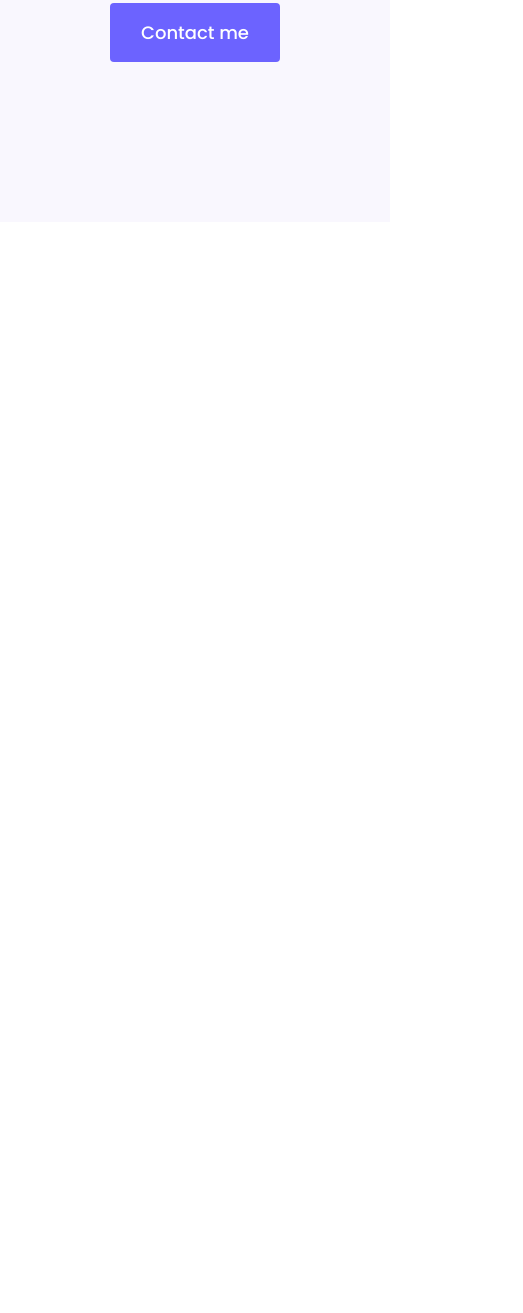
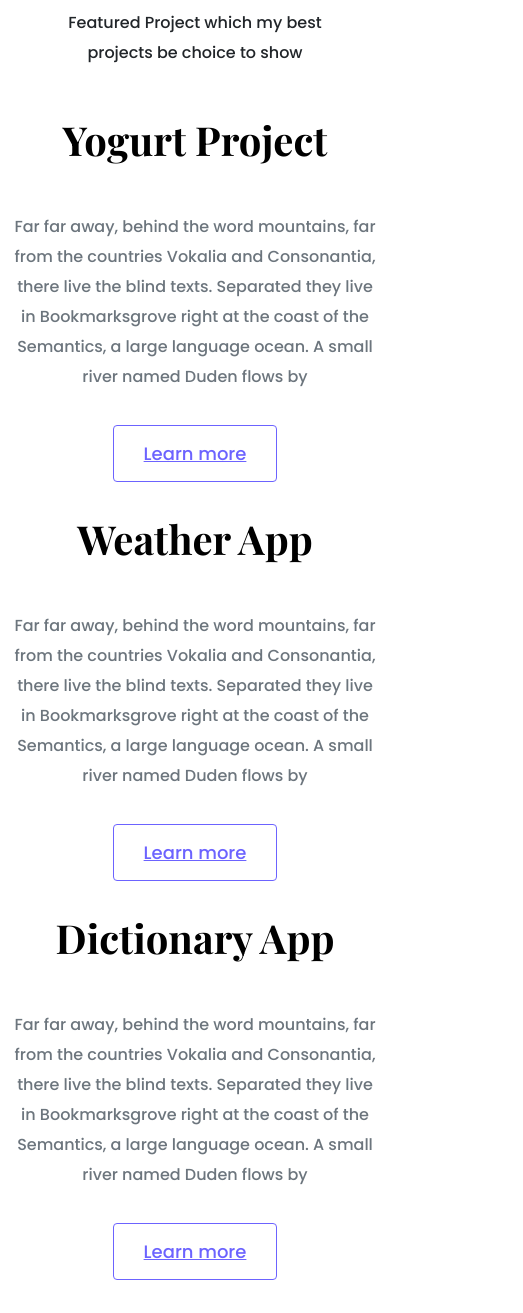
Before and after one commit to ProdenceM/frontend-portfolio-project, a plain HTML site: page index.html in a window 390 px wide. Shown: the part 593-1906 px from the top of the page, 523 px wide, since content can reach past the window. Before the commit the page ends 844 px from the top, so only its background shows below. Drawn offline with nearby package versions, Linux system fonts and the light colour scheme.

Commit message:
intergraded homepage content design

```diff
--- a/index.html
+++ b/index.html
@@ -37,5 +37,73 @@
         <a href="#" class="btn btn-branding">Contact me</a>
       </div>
     </div>
+    <p class="text-center m-5">
+      Featured Project which my best projects be choice to show
+    </p>
+    <div class="container">
+      <div class="row mb-5">
+        <div class="col d-none d-lg-block">
+          <img
+            src="images/yogurt.png"
+            class="img-fluid"
+            alt="a yogurt picture "
+          />
+        </div>
+        <div class="col">
+          <div class="project-description">
+            <h2 class="mb-5">Yogurt Project</h2>
+            <p class="mb-5 text-muted">
+              Far far away, behind the word mountains, far from the countries
+              Vokalia and Consonantia, there live the blind texts. Separated
+              they live in Bookmarksgrove right at the coast of the Semantics, a
+              large language ocean. A small river named Duden flows by
+            </p>
+            <a href="#" class="btn-branding-outline">Learn more</a>
+          </div>
+        </div>
+      </div>
+      <div class="row mb-5">
+        <div class="col">
+          <div class="project-description">
+            <h2 class="mb-5">Weather App</h2>
+            <p class="mb-5 text-muted">
+              Far far away, behind the word mountains, far from the countries
+              Vokalia and Consonantia, there live the blind texts. Separated
+              they live in Bookmarksgrove right at the coast of the Semantics, a
+              large language ocean. A small river named Duden flows by
+            </p>
+            <a href="#" class="btn-branding-outline">Learn more</a>
+          </div>
+        </div>
+        <div class="col d-none d-lg-block">
+          <img
+            src="images/weather.png"
+            class="img-fluid"
+            alt="a yogurt picture "
+          />
+        </div>
+      </div>
+      <div class="row mb-5">
+        <div class="col d-none d-lg-block">
+          <img
+            src="images/dictionary.png"
+            class="img-fluid"
+            alt="a yogurt picture "
+          />
+        </div>
+        <div class="col">
+          <div class="project-description">
+            <h2 class="mb-5">Dictionary App</h2>
+            <p class="mb-5 text-muted">
+              Far far away, behind the word mountains, far from the countries
+              Vokalia and Consonantia, there live the blind texts. Separated
+              they live in Bookmarksgrove right at the coast of the Semantics, a
+              large language ocean. A small river named Duden flows by
+            </p>
+            <a href="#" class="btn-branding-outline">Learn more</a>
+          </div>
+        </div>
+      </div>
+    </div>
   </body>
 </html>
--- a/style/portfolio.css
+++ b/style/portfolio.css
@@ -22,10 +22,17 @@ h6 {
 
 h1 {
   font-size: 96px;
+  line-height: 1.5;
+}
+
+h2 {
+  font-size: 64px;
 }
 
 p {
   font-weight: normal;
+  font-size: 16px;
+  line-height: 30px;
 }
 
 .hero {
@@ -44,7 +51,7 @@ p {
 .hero h2 {
   font-family: var(--heading-font-family);
   font-weight: normal;
-  line-height: 2;
+  line-height: 1.5;
   font-size: 24px;
 }
 
@@ -56,3 +63,36 @@ p {
   line-height: 27px;
   padding: 15px 30px;
 }
+
+.btn-branding-outline {
+  color: var(--branding-color);
+  border: 1px solid var(--branding-color);
+  border-radius: 4px;
+  font-size: 18px;
+  line-height: 27px;
+  padding: 15px 30px;
+}
+
+.project-description {
+  padding: 120px 60px;
+}
+
+@media (max-width: 900px) {
+  h1 {
+    font-size: 44px;
+    line-height: 2;
+  }
+
+  h2 {
+    font-size: 40px;
+  }
+
+  .hero {
+    padding: 80px 20px;
+  }
+
+  .project-description {
+    padding: 0;
+    text-align: center;
+  }
+}
```
Also changed, not shown: images/dictionary.png (added), images/translator app.png (added), images/weather.png (added), images/yogurt.png (added), 1 other file.
